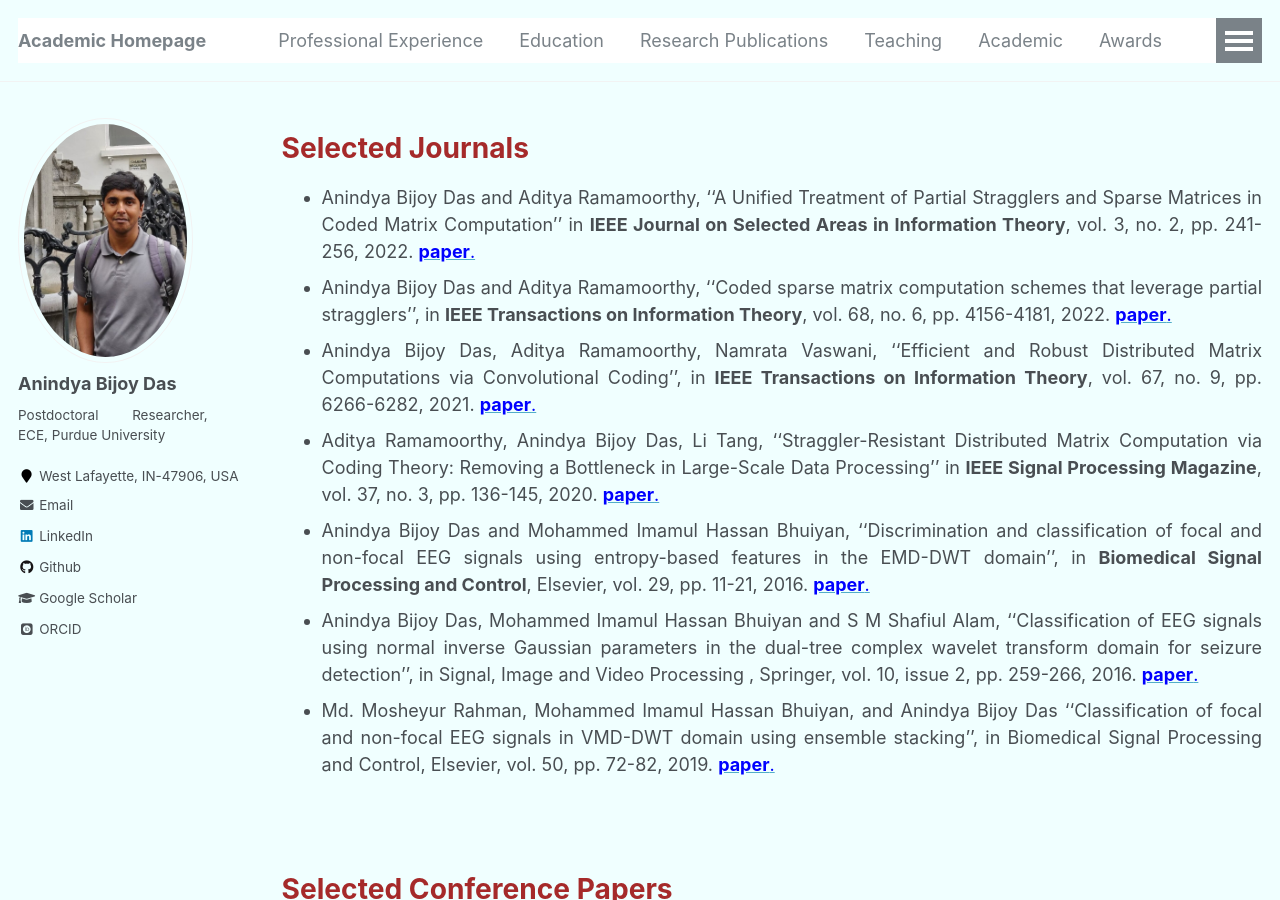
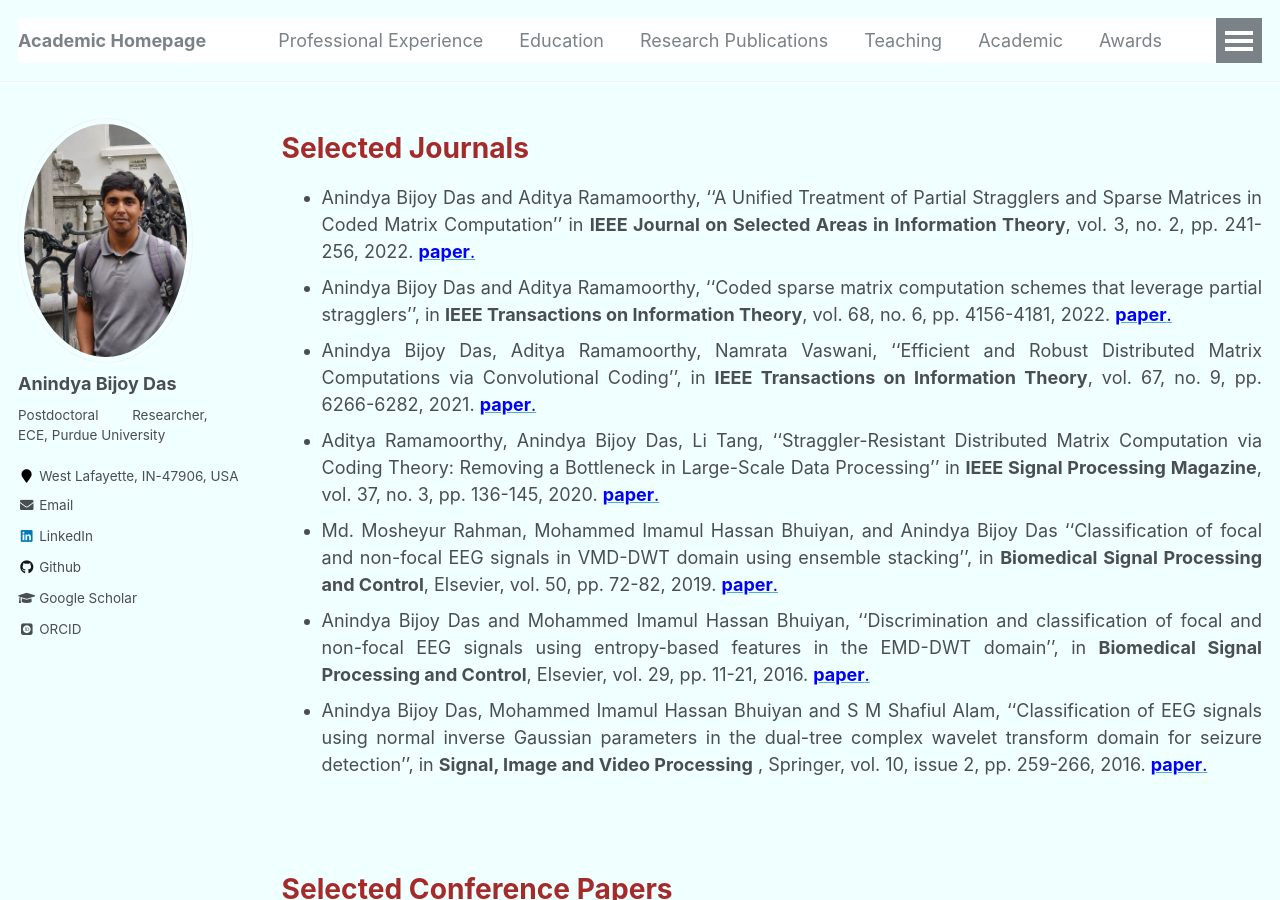
Before and after one commit to anindyabijoydas/portfolio, a Jekyll site: the page built from _pages/research.md, in a window 1280 px wide and 900 px high. Built offline with Jekyll 4.4.1, drawn with Linux system fonts in a browser that asks for light colours; some web fonts are replaced.

Commit message:
Update research.md

```diff
--- a/_pages/research.md
+++ b/_pages/research.md
@@ -22,9 +22,9 @@ redirect_from:
    * Anindya Bijoy Das and Aditya Ramamoorthy, ''Coded sparse matrix computation schemes that leverage partial stragglers'', in **IEEE Transactions on Information Theory**, vol. 68, no. 6, pp. 4156-4181, 2022. [<span style="color:blue">**paper**.</span>](https://ieeexplore.ieee.org/document/9717254)
    * Anindya Bijoy Das, Aditya Ramamoorthy, Namrata Vaswani, ''Efficient and Robust Distributed Matrix Computations via Convolutional Coding'', in **IEEE Transactions on Information Theory**, vol. 67, no. 9, pp. 6266-6282, 2021. [<span style="color:blue">**paper**.</span>](https://ieeexplore.ieee.org/abstract/document/9478901)
    * Aditya Ramamoorthy, Anindya Bijoy Das, Li Tang, ''Straggler-Resistant Distributed Matrix Computation via Coding Theory: Removing a Bottleneck in Large-Scale Data Processing'' in **IEEE Signal Processing Magazine**, vol. 37, no. 3, pp. 136-145, 2020. [<span style="color:blue">**paper**.</span>](https://ieeexplore.ieee.org/abstract/document/9084368)
+   * Md. Mosheyur Rahman, Mohammed Imamul Hassan Bhuiyan, and Anindya Bijoy Das ''Classification of focal and non-focal EEG signals in VMD-DWT domain using ensemble stacking'', in **Biomedical Signal Processing and Control**, Elsevier, vol. 50, pp. 72-82, 2019. [<span style="color:blue">**paper**.</span>](https://www.sciencedirect.com/science/article/abs/pii/S1746809419300126)
    * Anindya Bijoy Das and Mohammed Imamul Hassan Bhuiyan, ''Discrimination and classification of focal and non-focal EEG signals using entropy-based features in the EMD-DWT domain'', in **Biomedical Signal Processing and Control**, Elsevier, vol. 29, pp. 11-21, 2016. [<span style="color:blue">**paper**.</span>](https://www.sciencedirect.com/science/article/abs/pii/S1746809416300465)
-   * Anindya Bijoy Das, Mohammed Imamul Hassan Bhuiyan and S M Shafiul Alam, ''Classification of EEG signals using normal inverse Gaussian parameters in the dual-tree complex wavelet transform domain for seizure detection'', in Signal, Image and Video Processing , Springer, vol. 10, issue 2, pp. 259-266, 2016. [<span style="color:blue">**paper**.</span>](https://link.springer.com/article/10.1007%2Fs11760-014-0736-2)
-   * Md. Mosheyur Rahman, Mohammed Imamul Hassan Bhuiyan, and Anindya Bijoy Das ''Classification of focal and non-focal EEG signals in VMD-DWT domain using ensemble stacking'', in Biomedical Signal Processing and Control, Elsevier, vol. 50, pp. 72-82, 2019. [<span style="color:blue">**paper**.</span>](https://www.sciencedirect.com/science/article/abs/pii/S1746809419300126)
+   * Anindya Bijoy Das, Mohammed Imamul Hassan Bhuiyan and S M Shafiul Alam, ''Classification of EEG signals using normal inverse Gaussian parameters in the dual-tree complex wavelet transform domain for seizure detection'', in **Signal, Image and Video Processing** , Springer, vol. 10, issue 2, pp. 259-266, 2016. [<span style="color:blue">**paper**.</span>](https://link.springer.com/article/10.1007%2Fs11760-014-0736-2)
 
 <br /> <br />
 
```
